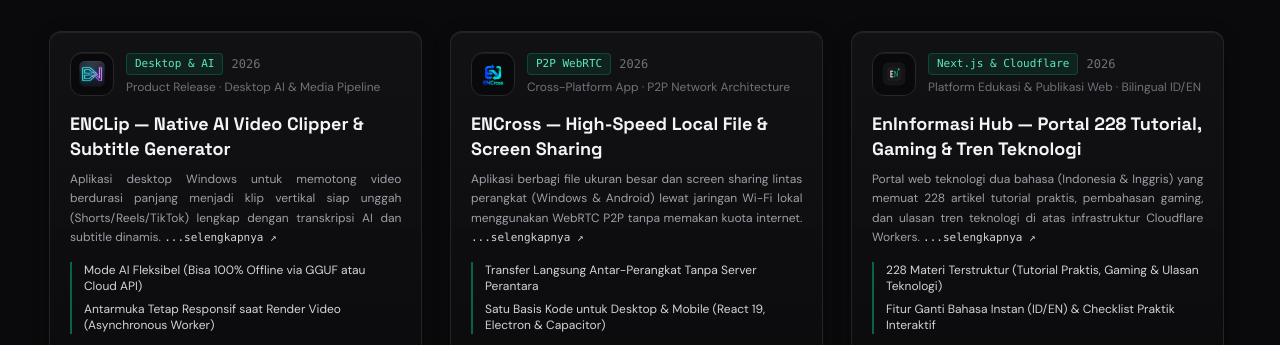
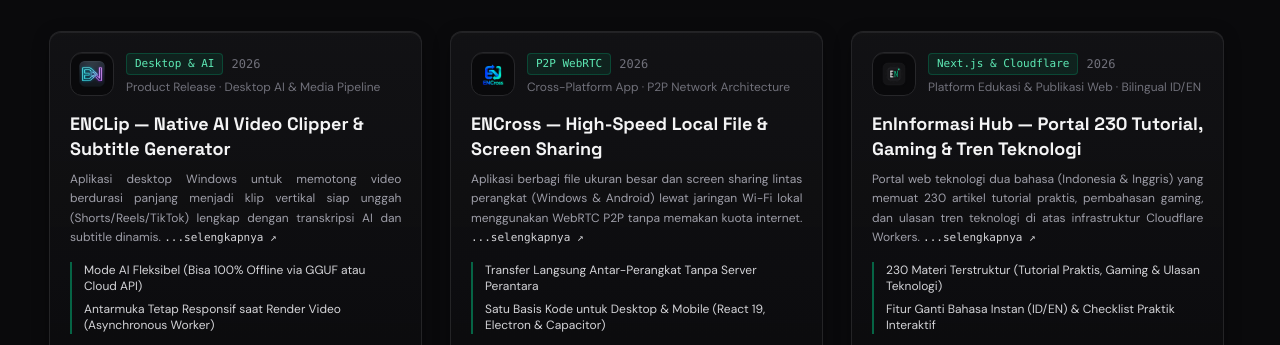
Before and after one commit to EdvanVPRoject/portofolio, a Next.js app: page / in a window 1280 px wide. Shown: the part 1720-2065 px from the top of the page. Built offline with nearby package versions, Linux system fonts and the light colour scheme.

Commit message:
docs(eninformasi): auto-sync daily catalog stats (230 articles)

```diff
--- a/src/app/page.tsx
+++ b/src/app/page.tsx
@@ -405,16 +405,16 @@ const FEATURED_APPS: FeaturedApp[] = [
   },
   {
     id: 'eninformasi',
-    title: 'EnInformasi Hub — Portal 228 Tutorial, Gaming & Tren Teknologi',
+    title: 'EnInformasi Hub — Portal 230 Tutorial, Gaming & Tren Teknologi',
     tagline: 'Platform Edukasi & Publikasi Web · Bilingual ID/EN',
     year: '2026',
     badge: 'Next.js & Cloudflare',
     category: ['software'],
     image: '/eninformasi-icon.svg',
     description:
-      'Portal web teknologi dua bahasa (Indonesia & Inggris) yang memuat 228 artikel tutorial praktis, pembahasan gaming, dan ulasan tren teknologi di atas infrastruktur Cloudflare Workers.',
+      'Portal web teknologi dua bahasa (Indonesia & Inggris) yang memuat 230 artikel tutorial praktis, pembahasan gaming, dan ulasan tren teknologi di atas infrastruktur Cloudflare Workers.',
     highlights: [
-      '228 Materi Terstruktur (Tutorial Praktis, Gaming & Ulasan Teknologi)',
+      '230 Materi Terstruktur (Tutorial Praktis, Gaming & Ulasan Teknologi)',
       'Fitur Ganti Bahasa Instan (ID/EN) & Checklist Praktik Interaktif',
     ],
     tech: [
@@ -442,7 +442,7 @@ const FEATURED_APPS: FeaturedApp[] = [
       summary:
         'Platform bacaan teknologi modern yang memisahkan kategori Tutorial Praktis (panduan langkah demi langkah) dan EnInformasi (ulasan mendalam & tren industri). Dirancang agar ringan dibuka, nyaman dibaca di HP maupun PC, dan mendukung dua bahasa secara penuh.',
       bullets: [
-        '228 Artikel Terkurasi: Membahas pengembangan software, pemanfaatan AI/LLM, cloud computing, sistem IoT, hingga perkembangan dunia teknologi dan gaming.',
+        '230 Artikel Terkurasi: Membahas pengembangan software, pemanfaatan AI/LLM, cloud computing, sistem IoT, hingga perkembangan dunia teknologi dan gaming.',
         'Bilingual Real-Time: Tombol pengubah bahasa yang langsung menerjemahkan judul, ringkasan, isi artikel, dan daftar isi tanpa perlu memuat ulang halaman.',
         'Checklist Praktik Interaktif: Pembaca bisa mencentang langkah-langkah tutorial yang sudah dipraktikkan langsung di browser.',
         'Navigasi Daftar Isi Otomatis: Penanda posisi bacaan aktif yang mengikuti guliran layar di desktop maupun perangkat mobile.',
```
